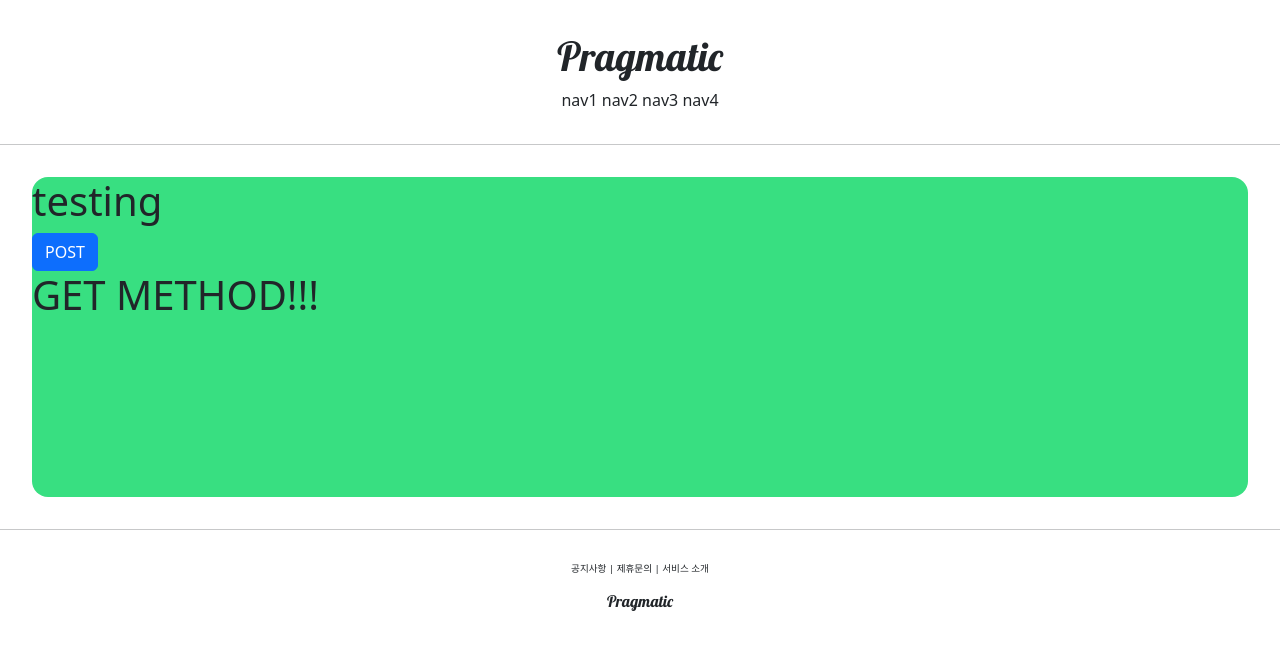
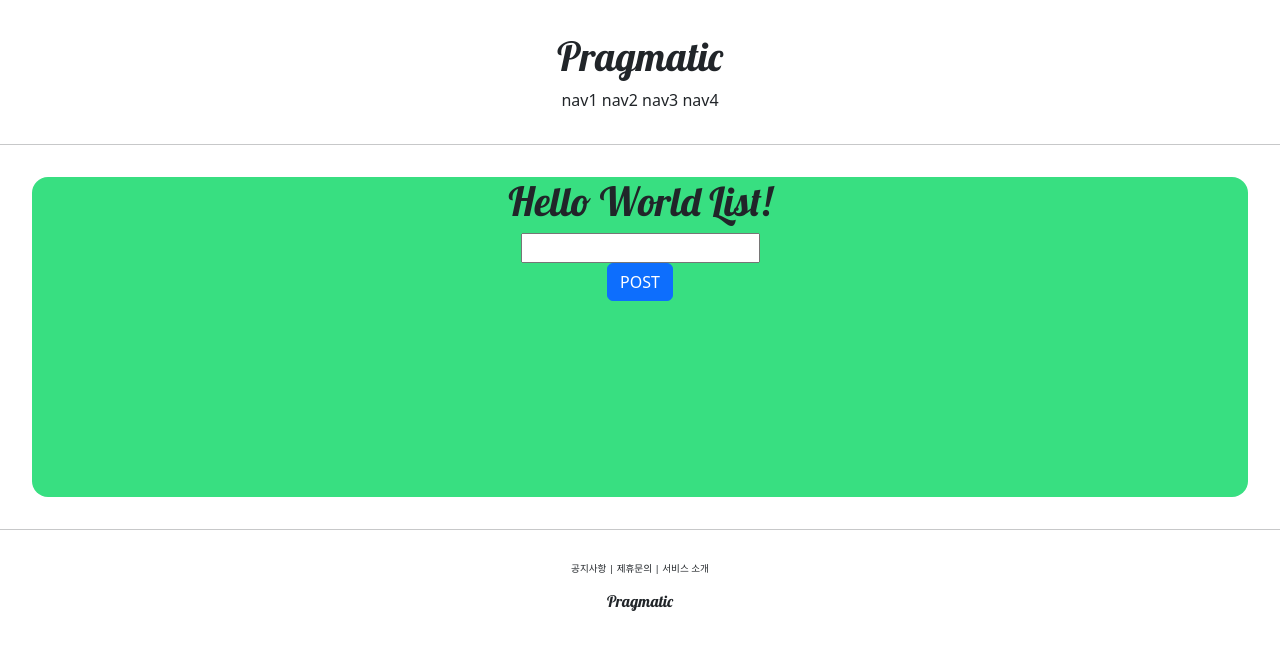
Before and after one commit to GangHyeokLee/pragmatic, a Django app: page /account/hello_world/ in a window 1280 px wide. Shown: the top 650 px of the page. Run offline with Django 3.2, Linux system fonts and the light colour scheme.

Commit message:
django course 17 commit: Save POST Message to DB

```diff
--- a/accountapp/templates/accountapp/hello_world.html
+++ b/accountapp/templates/accountapp/hello_world.html
@@ -2,19 +2,26 @@
 
 {% block content %}
 
-    <div style="height: 20rem; background-color: #38df81; border-radius: 1rem; margin: 2rem;">
-        <h1>
-            testing
+    <div style="height: 20rem; background-color: #38df81; border-radius: 1rem; margin: 2rem; text-align: center">
+        <h1 style="font-family: 'lobster', cursive">
+            Hello World List!
         </h1>
 
         <form action="/account/hello_world/" method="post">
             {% csrf_token %}
-            <input type="submit" class="btn btn-primary" value="POST"/>
+            <div>
+                <input type="text" name="hello_world_input">
+            </div>
+
+            <div>
+                <input type="submit" class="btn btn-primary" value="POST"/>
+            </div>
         </form>
-
-        <h1>
-            {{ text }}
-        </h1>
+        {% if hello_world_output %}
+            <h1>
+                {{ hello_world_output.text }}
+            </h1>
+        {% endif %}
     </div>
 
 {% endblock %}
--- a/accountapp/views.py
+++ b/accountapp/views.py
@@ -1,5 +1,7 @@
 from django.http import HttpResponse
 from django.shortcuts import render
+
+from accountapp.models import HelloWorld
 
 
 # Create your views here.
@@ -7,6 +9,12 @@ from django.shortcuts import render
 def hello_world(request):
 
     if request.method == "POST":
-        return render(request, 'accountapp/hello_world.html', context={'text': 'POST METHOD!!!'})
+        tmp = request.POST.get('hello_world_input')
+
+        new_hello_world = HelloWorld()
+        new_hello_world.text = tmp
+        new_hello_world.save()
+
+        return render(request, 'accountapp/hello_world.html', context={'hello_world_output': new_hello_world})
     else:
         return render(request, 'accountapp/hello_world.html', context={'text': 'GET METHOD!!!'})
```
